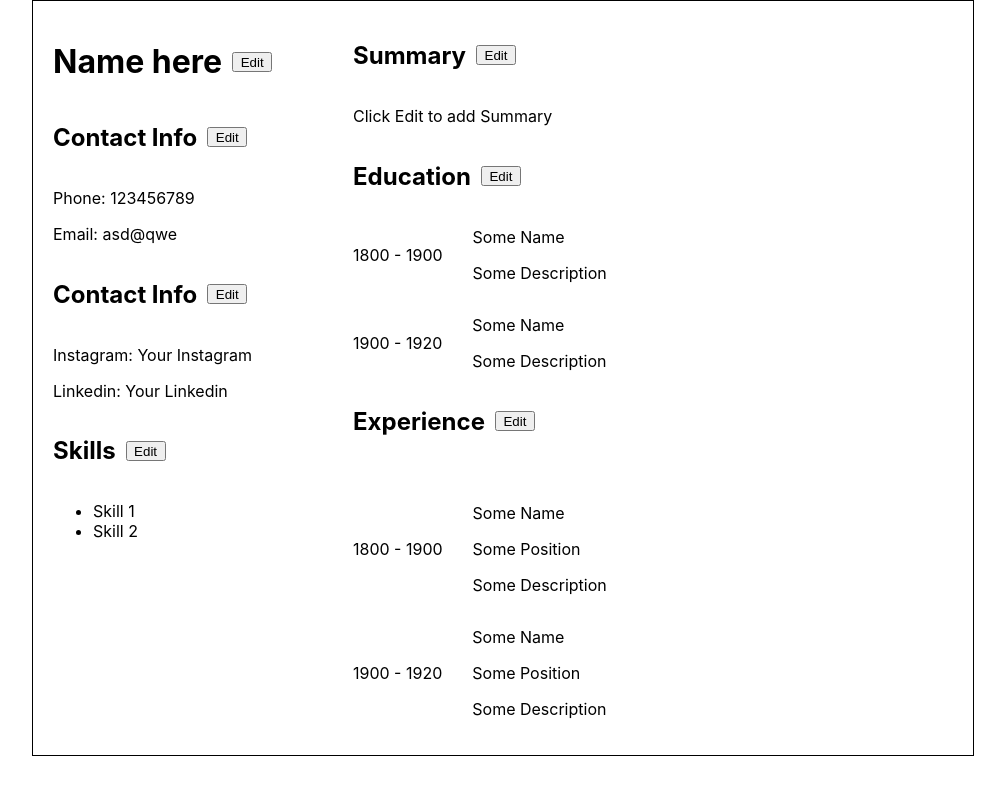
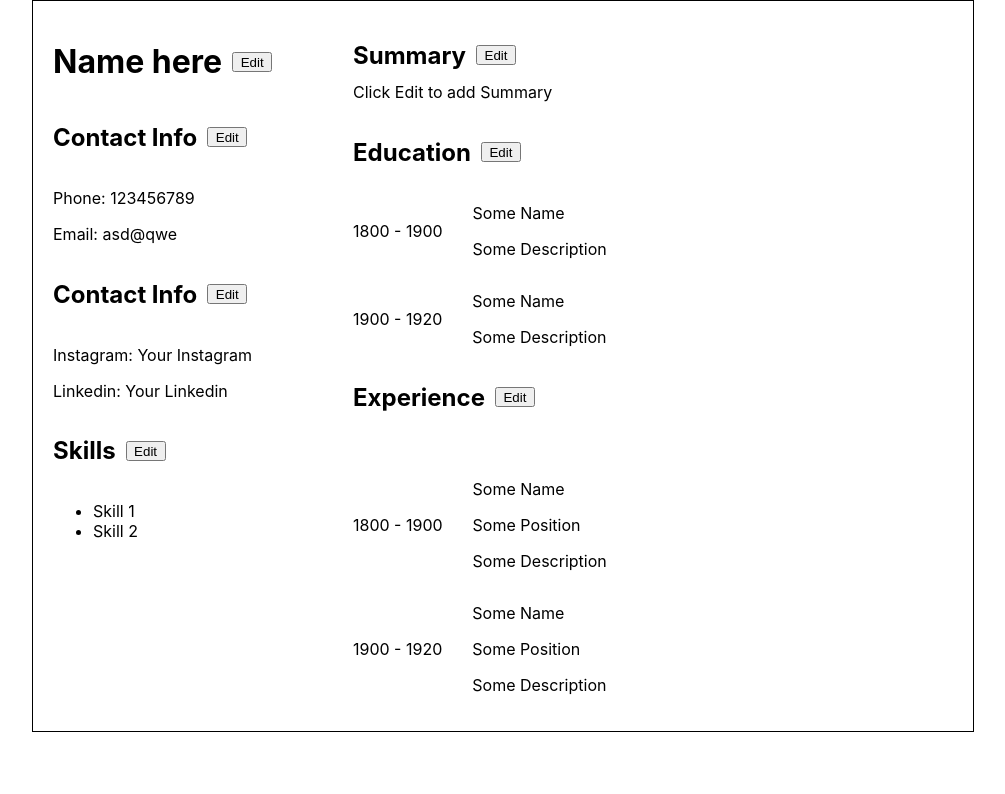
Before and after one commit to pbaki/cv-app, a React (Create React App) app: page / in a window 1280 px wide. Shown: the top 794 px of the page, without its empty margins (137-1142 px from the left). Built offline with nearby package versions, Linux system fonts and the light colour scheme.

Commit message:
initial style for summary finished

```diff
--- a/src/styles/summary.css
+++ b/src/styles/summary.css
@@ -1,5 +1,5 @@
 .summary {
-  max-width: 80%;
+  max-width: 96%;
 }
 .summaryContainer {
   display: flex;
@@ -10,3 +10,7 @@
   height: 20px;
   width: 40px;
 }
+.summary p {
+  max-width: 100%;
+  margin-top: -8px;
+}
```
